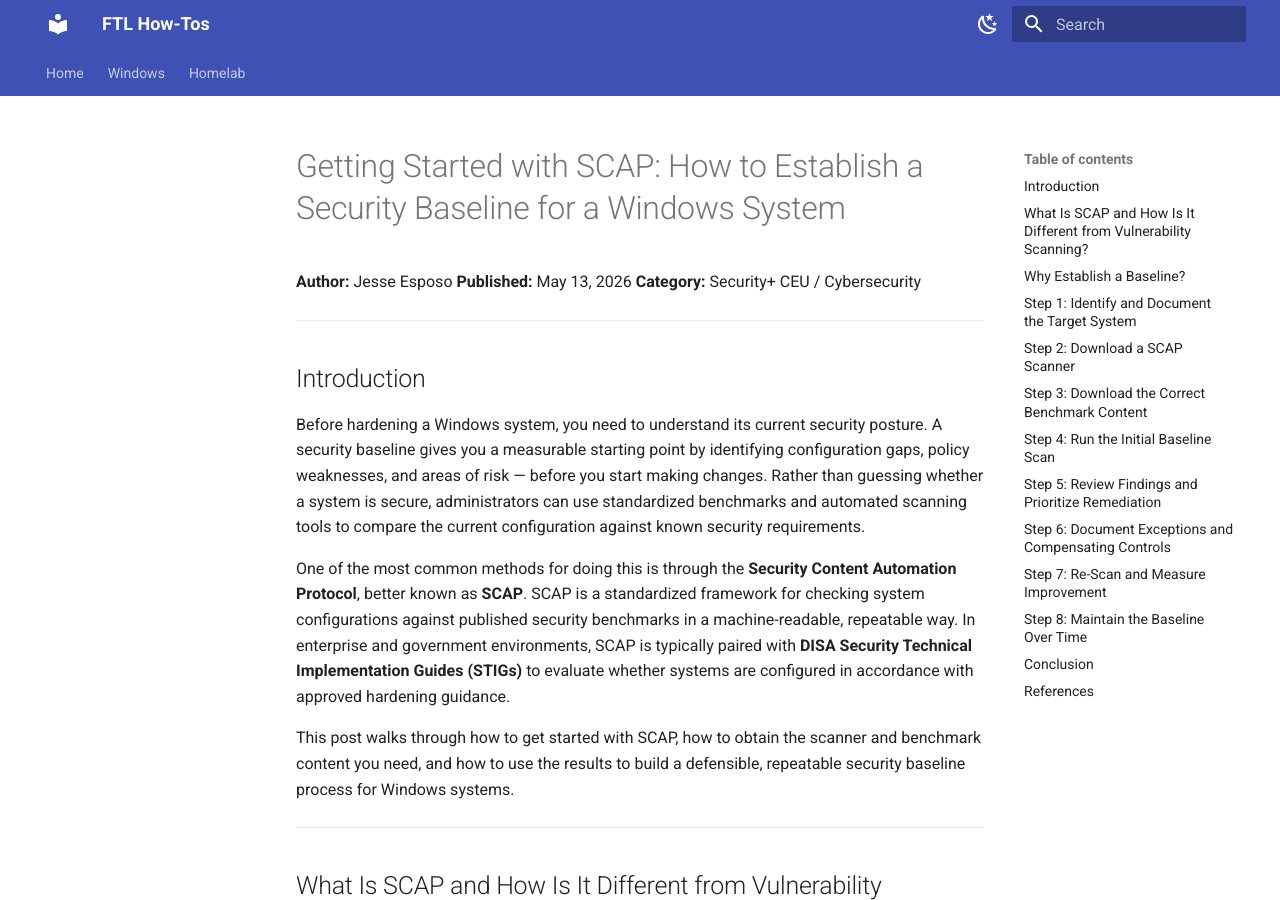
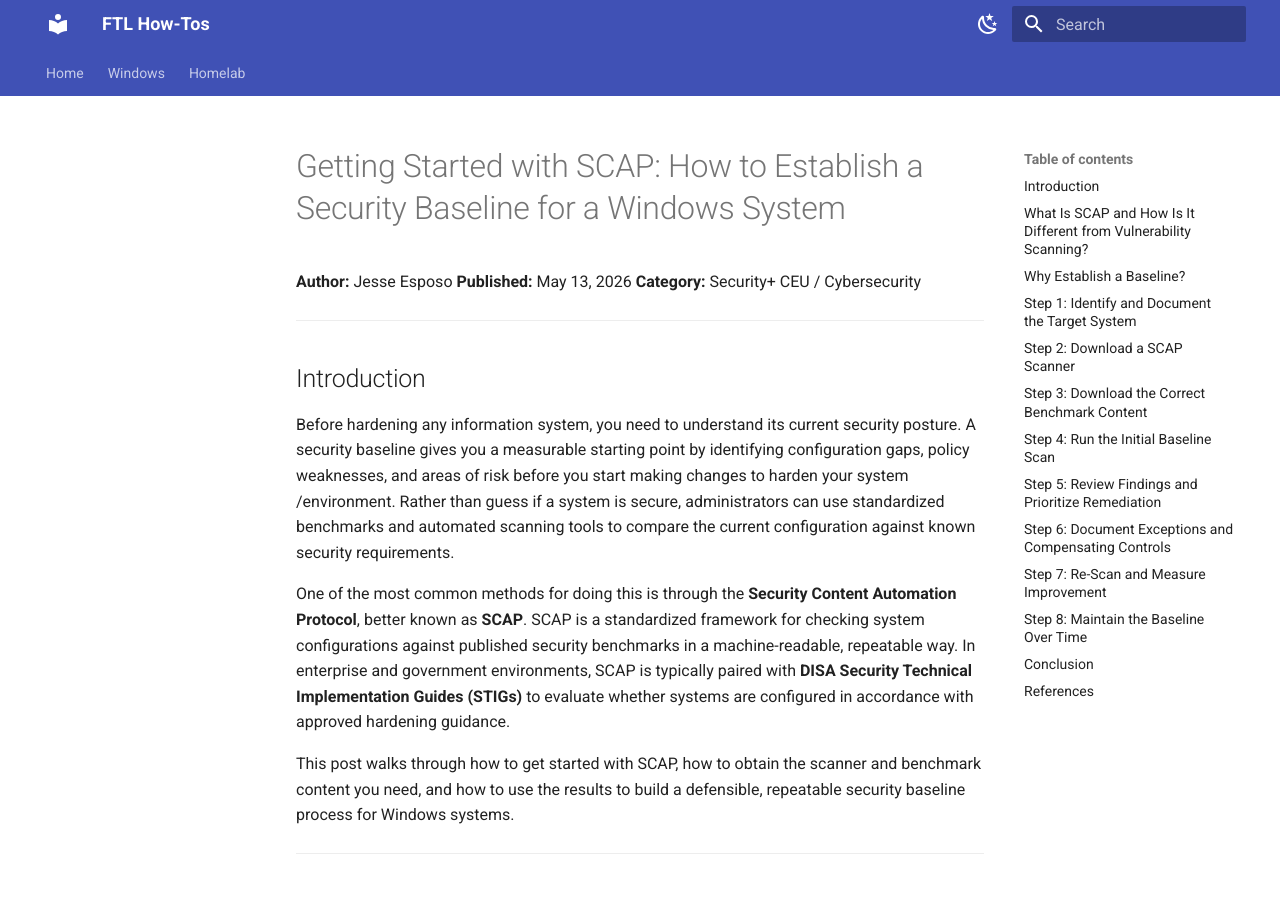
Before and after one commit to uceleke/FTL-HowTos, an MkDocs documentation site: the page built from docs/sec-blog/Getting-Started-SCAP-Baseline.md, in a window 1280 px wide and 900 px high. Built offline with MkDocs 1.6.1 and Material for MkDocs 9.7.7, drawn with Linux system fonts in a browser that asks for light colours.

Commit message:
Update Getting-Started-SCAP-Baseline.md

```diff
--- a/docs/sec-blog/Getting-Started-SCAP-Baseline.md
+++ b/docs/sec-blog/Getting-Started-SCAP-Baseline.md
@@ -8,7 +8,7 @@
 
 ## Introduction
 
-Before hardening a Windows system, you need to understand its current security posture. A security baseline gives you a measurable starting point by identifying configuration gaps, policy weaknesses, and areas of risk — before you start making changes. Rather than guessing whether a system is secure, administrators can use standardized benchmarks and automated scanning tools to compare the current configuration against known security requirements.
+Before hardening any information system, you need to understand its current security posture. A security baseline gives you a measurable starting point by identifying configuration gaps, policy weaknesses, and areas of risk before you start making changes to harden your system /environment. Rather than guess if a system is secure, administrators can use standardized benchmarks and automated scanning tools to compare the current configuration against known security requirements.
 
 One of the most common methods for doing this is through the **Security Content Automation Protocol**, better known as **SCAP**. SCAP is a standardized framework for checking system configurations against published security benchmarks in a machine-readable, repeatable way. In enterprise and government environments, SCAP is typically paired with **DISA Security Technical Implementation Guides (STIGs)** to evaluate whether systems are configured in accordance with approved hardening guidance.
 
```
